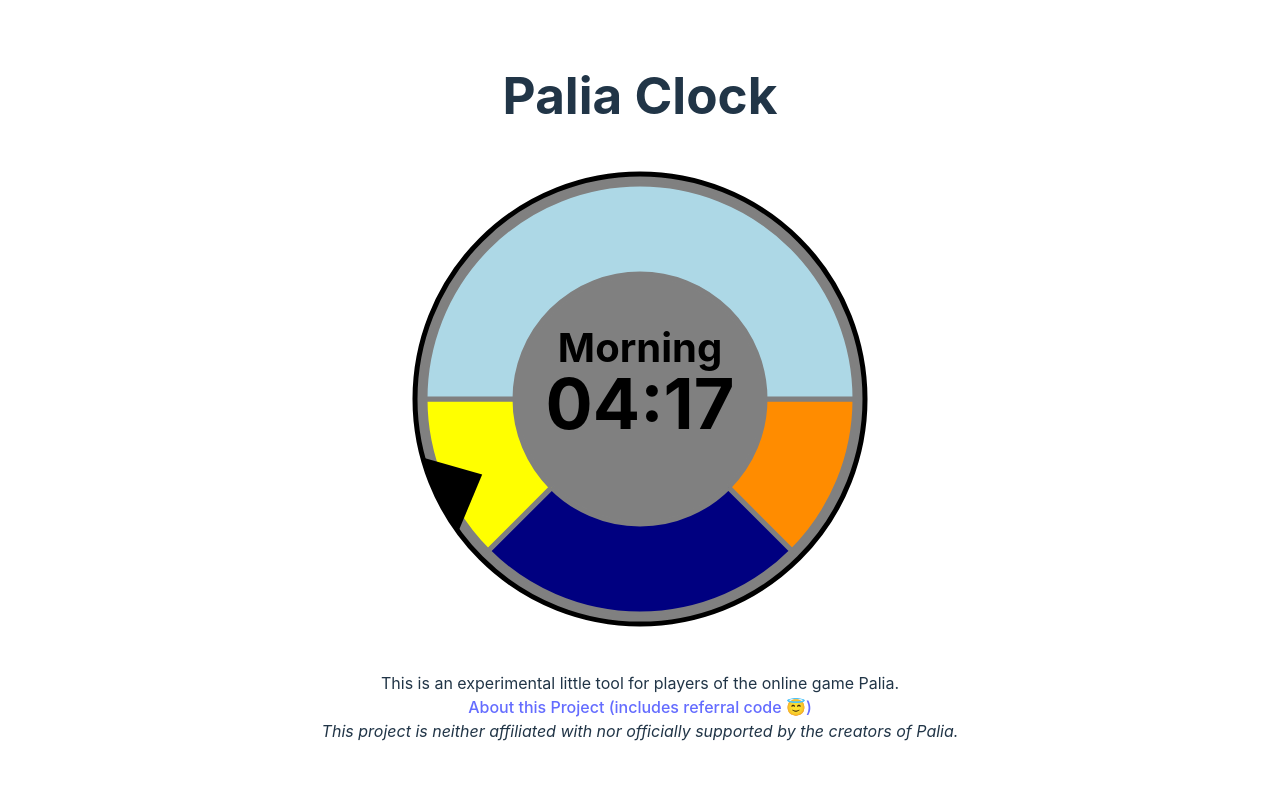
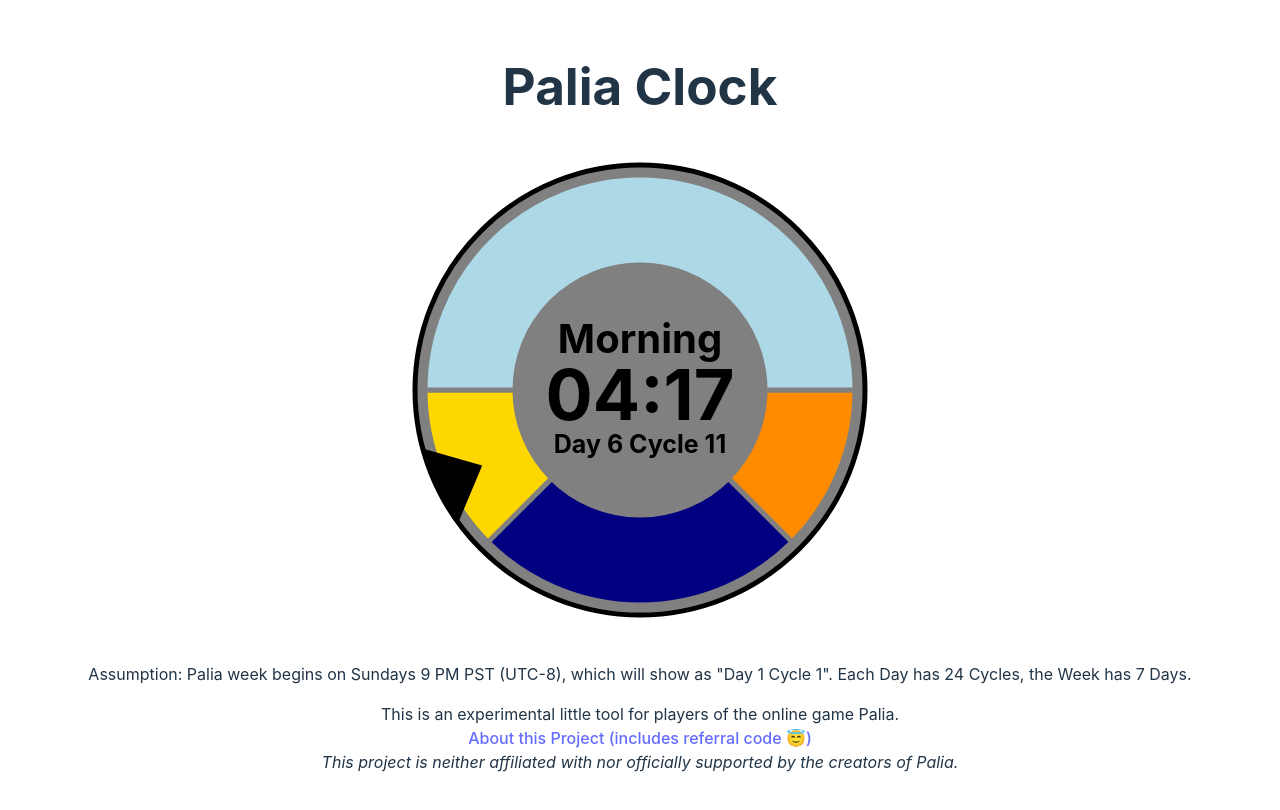
Before and after one commit to SharkyTheWhite/palia-clock, a Vue app: page / in a window 1280 px wide. Shown: the top 810 px of the page. Built offline with nearby package versions, Linux system fonts and the light colour scheme.

Commit message:
Refactored time computation. Added weekly cycle information.

```diff
--- a/src/App.vue
+++ b/src/App.vue
@@ -5,6 +5,10 @@
 <template>
   <h1>Palia Clock</h1>
   <PaliaClock class="palia-clock" />
+  <p>
+    Assumption: Palia week begins on Sundays 9 PM PST (UTC-8), which will show
+    as "Day 1 Cycle 1". Each Day has 24 Cycles, the Week has 7 Days.
+  </p>
   <p>
     This is an experimental little tool for players of the online game Palia.<br />
     <a href="https://github.com/SharkyTheWhite/palia-clock">
--- a/src/components/PaliaClock.vue
+++ b/src/components/PaliaClock.vue
@@ -2,13 +2,19 @@
 import SvgDonutArc from './SvgDonutArc.vue';
 import { computed, onMounted, onUnmounted, ref } from 'vue';
 
-const realTimeOfDay = ref<number>(0); // in Minutes since midnight
+const realTimePST = ref<number>(0); // in Seconds since Sunday, 3.1.1970 PST
+
+// Subtract this from UTC timestamp to get seconds since Sunday, 3.1.1970 PST
+// PST is UTC-8 so we subtract 8 hours and 3 days
+const PST_UTC_SUNDAY_OFFSET = 60 * 60 * (8 + 3 * 24);
+const MINUTE = 60;
+const HOUR = 60 * 60;
+const DAY = 60 * 60 * 24;
 
 function updateRealTime() {
   const now = new Date();
   const epoch_seconds = now.getTime() / 1000;
-  const epoch_minutes = epoch_seconds / 60;
-  realTimeOfDay.value = epoch_minutes % (60 * 24);
+  realTimePST.value = epoch_seconds - PST_UTC_SUNDAY_OFFSET;
 }
 
 let todInterval: number | null = null;
@@ -23,11 +29,9 @@
   todInterval = null;
 });
 
-const debugSpeedup = 1;
-
 const palianTimeOfDay = computed(() => {
   // One Palian day equals one real-life hour and starts on the full hour.
-  return (realTimeOfDay.value * debugSpeedup * 24) % (60 * 24);
+  return (realTimePST.value * 24) % DAY;
 });
 
 function d2(x: number): string {
@@ -35,14 +39,14 @@
 }
 
 const clockText = computed(() => {
-  const tod = Math.floor(palianTimeOfDay.value);
-  const m = tod % 60;
-  const h = (tod - m) / 60;
+  const palianTimeOfDayMinutes = Math.floor(palianTimeOfDay.value / MINUTE);
+  const m = palianTimeOfDayMinutes % 60;
+  const h = (palianTimeOfDayMinutes - m) / 60;
   return `${d2(h)}:${d2(m)}`;
 });
 
 const partOfDay = computed(() => {
-  const h = palianTimeOfDay.value / 60;
+  const h = palianTimeOfDay.value / HOUR;
   if (h >= 21 || h < 3) return 'Night'; // 21 to 3
   if (h >= 18) return 'Evening'; // 18 to 21
   if (h >= 6) return 'Day'; // 6 to 18
@@ -51,9 +55,27 @@
 
 const dialTransform = computed(() => {
   // 360 degrees per palian day
-  const degrees = (360 * palianTimeOfDay.value) / (60 * 24);
+  const degrees = (360 * palianTimeOfDay.value) / DAY;
   // Midnight is bottom of dial
   return `rotate(${degrees + 90})`;
+});
+
+/*
+ * IRL Week starts Sunday 10 PM in PST zone (https://palia.wiki.gg/wiki/Hassian)?
+ * IRL Day starts at 9 PM PST (10 PM PDT ?) (https://palia.wiki.gg/wiki/Gifting)?
+ * PST is UTC-8 and has DST (PDT) but we assume it might not be relevant for Palia?
+ * Since 9 and 10 PM are mentioned assuming 9PM is PST and 10pm is PDT.
+ */
+const timeSincePSTWeek = computed(() => {
+  return (realTimePST.value - 21 * HOUR) % (7 * DAY);
+});
+
+const cycleText = computed(() => {
+  const palianCycleThisWeek = timeSincePSTWeek.value / HOUR;
+  const palianCycleThisDay = Math.floor(palianCycleThisWeek) % 24;
+  const palianDayThisWeek = Math.floor(palianCycleThisWeek / 24);
+
+  return `Day ${palianDayThisWeek + 1} Cycle ${d2(palianCycleThisDay + 1)}`;
 });
 
 const ri = 25;
@@ -88,7 +110,7 @@
         :a1="180"
         :ri="ri"
         :ra="ra"
-        fill="yellow" />
+        fill="gold" />
       <SvgDonutArc
         class="segment"
         :a0="180"
@@ -102,7 +124,7 @@
         :transform="dialTransform" />
       <text y="6" font-size="14">{{ clockText }}</text>
       <text y="-7.5" font-size="8">{{ partOfDay }}</text>
-      <!-- <text y="12.5" font-size="6">Palian Time</text> -->
+      <text y="12.5" font-size="5">{{ cycleText }}</text>
     </g>
   </svg>
 </template>
```
